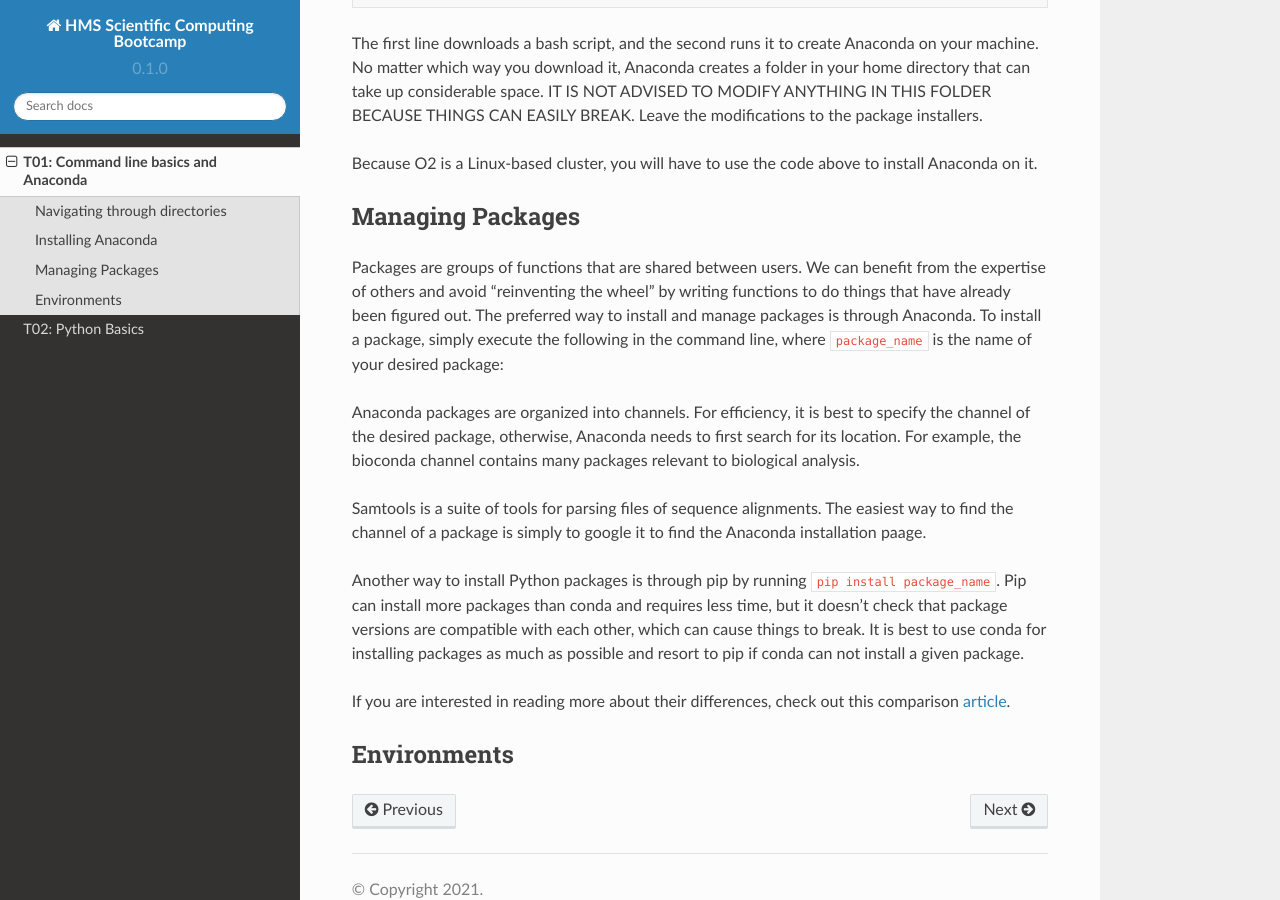
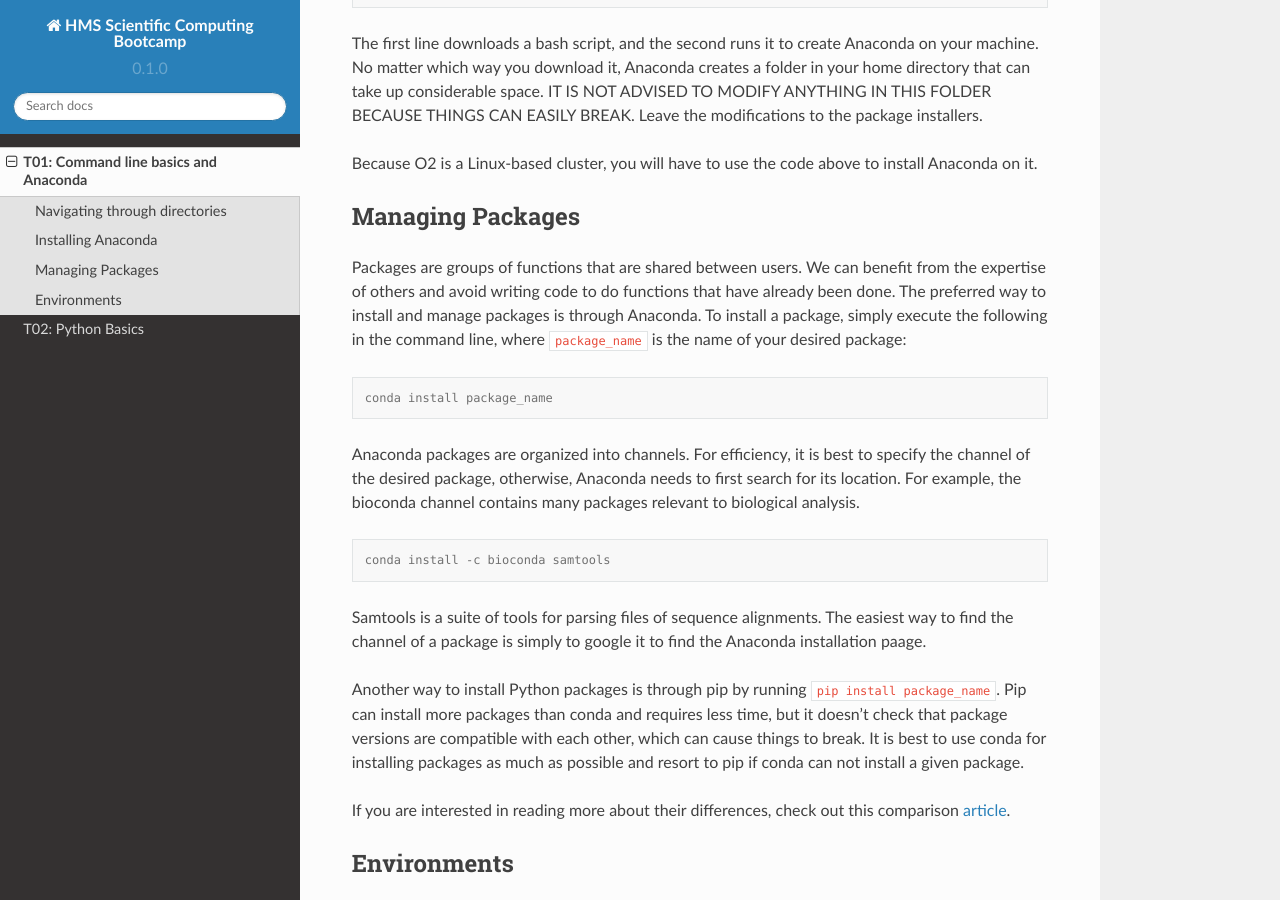
Before and after one commit to sanju99/hms_computing_bootcamp, a Sphinx documentation site: the page built from docs/source/t01.rst, in a window 1280 px wide and 900 px high, scrolled down 1235 px. Built offline with Sphinx 7.4.7 and the Read the Docs theme 2.0.0, drawn with Linux system fonts in a browser that asks for light colours.

Commit message:
Update t01.rst

```diff
--- a/docs/source/t01.rst
+++ b/docs/source/t01.rst
@@ -47,14 +47,16 @@ Because O2 is a Linux-based cluster, you will have to use the code above to inst
 Managing Packages
 ----------------
 
-Packages are groups of functions that are shared between users. We can benefit from the expertise of others and avoid "reinventing the wheel" by writing functions to do things that have already been figured out. The preferred way to install and manage packages is through Anaconda. To install a package, simply execute the following in the command line, where ``package_name`` is the name of your desired package:
+Packages are groups of functions that are shared between users. We can benefit from the expertise of others and avoid writing code to do functions that have already been done. The preferred way to install and manage packages is through Anaconda. To install a package, simply execute the following in the command line, where ``package_name`` is the name of your desired package:
 
 .. code-block:: console
+
    conda install package_name
 
 Anaconda packages are organized into channels. For efficiency, it is best to specify the channel of the desired package, otherwise, Anaconda needs to first search for its location. For example, the bioconda channel contains many packages relevant to biological analysis.
 
 .. code-block:: console
+
    conda install -c bioconda samtools
 
 Samtools is a suite of tools for parsing files of sequence alignments. The easiest way to find the channel of a package is simply to google it to find the Anaconda installation paage.
```
